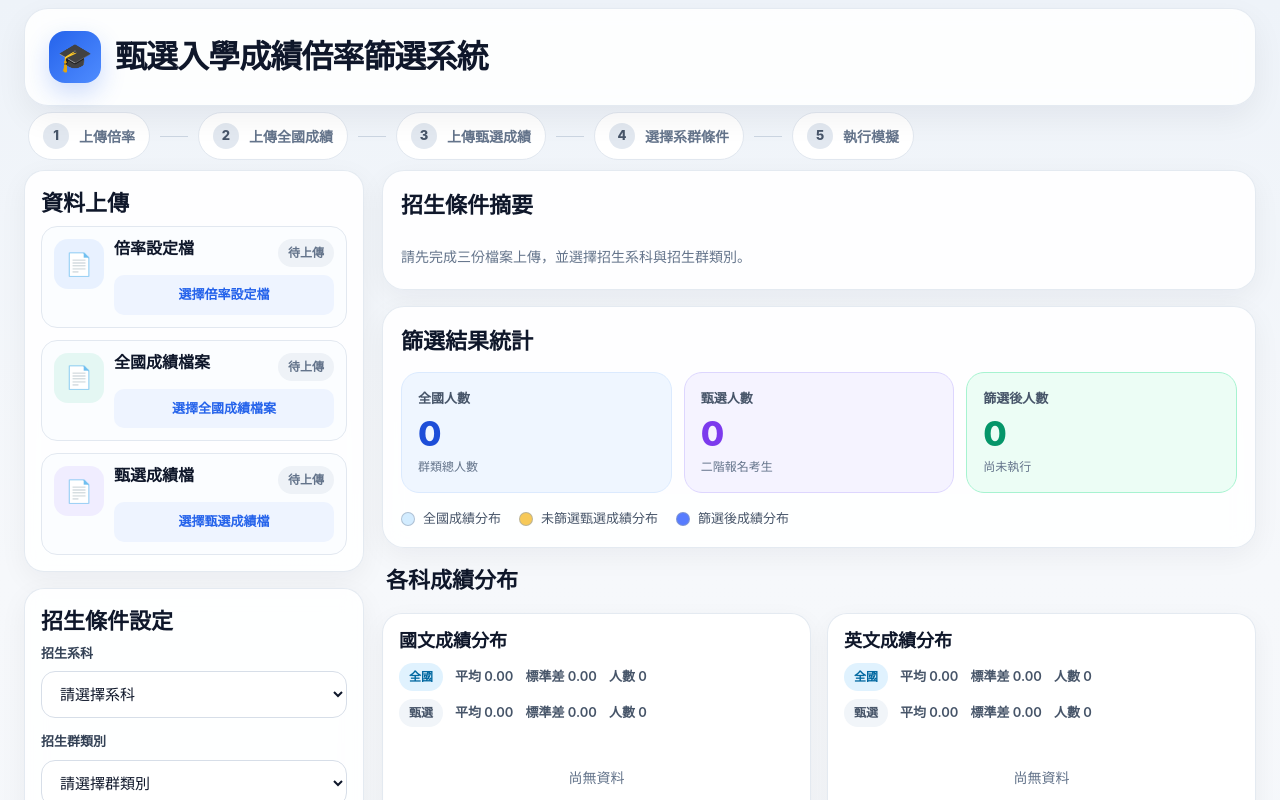
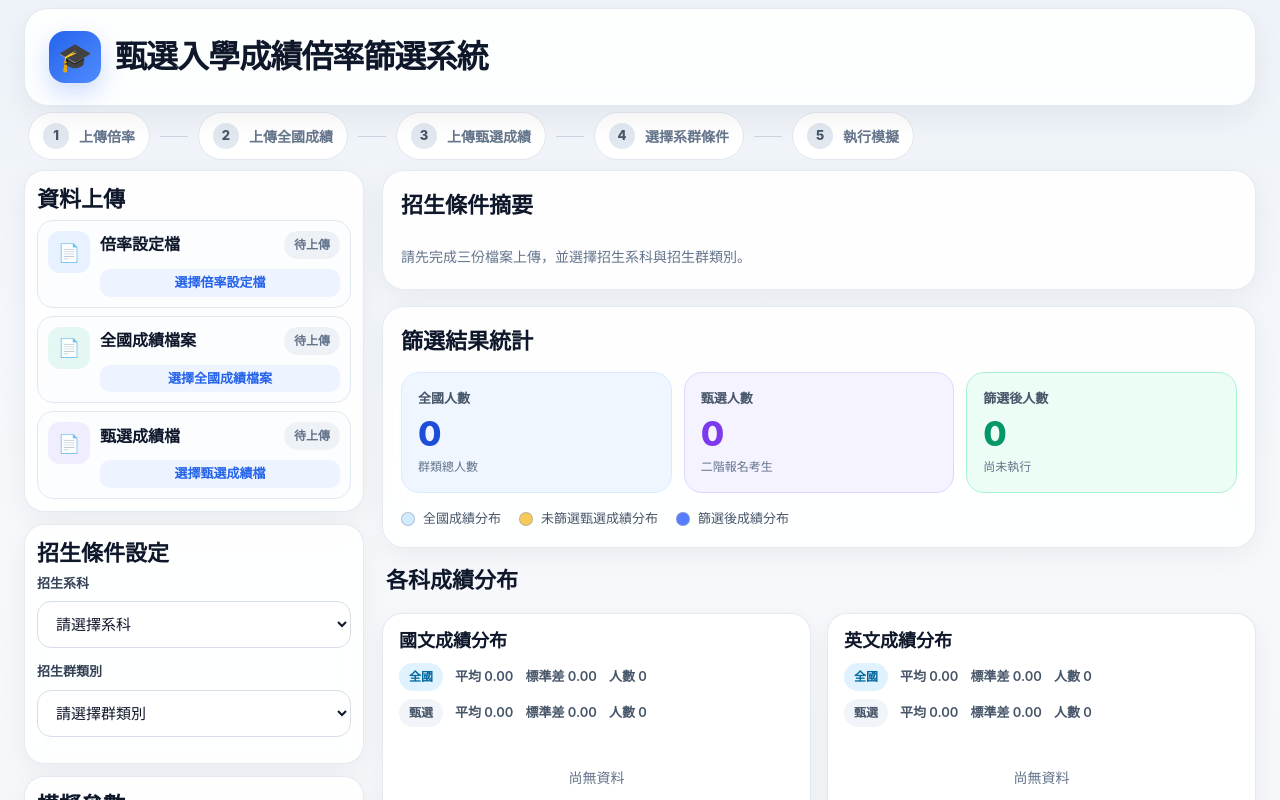
Before and after one commit to Hungming6325/score-ranking-web, a Next.js app: page / in a window 1280 px wide. Shown: the top 800 px of the page. Built offline with nearby package versions, Linux system fonts and the light colour scheme.

Commit message:
update page

```diff
--- a/app/page.tsx
+++ b/app/page.tsx
@@ -776,7 +776,7 @@ function UploadCard({
         📄
       </div>
 
-      <div style={{ flex: 1, minWidth: 0 }}>
+        <div style={uploadContentStyle}>
         <div style={uploadTopRowStyle}>
           <div style={uploadCardTitleStyle}>{title}</div>
 
@@ -1411,7 +1411,7 @@ const layoutStyle: React.CSSProperties = {
 const sidebarStyle: React.CSSProperties = {
   display: "flex",
   flexDirection: "column",
-  gap: "16px",
+  gap: "12px",
 };
 
 const contentStyle: React.CSSProperties = {
@@ -1425,7 +1425,7 @@ const panelStyle: React.CSSProperties = {
   background: "rgba(255,255,255,0.88)",
   border: "1px solid rgba(226,232,240,0.9)",
   borderRadius: "20px",
-  padding: "16px",
+  padding: "12px",
   boxShadow: "0 8px 28px rgba(15,23,42,0.05)",
   backdropFilter: "blur(10px)",
 };
@@ -1434,7 +1434,7 @@ const panelHeaderStyle: React.CSSProperties = {
   fontSize: "22px",
   fontWeight: 800,
   color: "#0f172a",
-  marginBottom: "6px",
+  marginBottom: "4px",
 };
 
 const panelSubtitleStyle: React.CSSProperties = {
@@ -1447,36 +1447,43 @@ const panelSubtitleStyle: React.CSSProperties = {
 const stackStyle: React.CSSProperties = {
   display: "flex",
   flexDirection: "column",
-  gap: "12px",
+  gap: "8px",
 };
 
 const uploadCardStyle: React.CSSProperties = {
   display: "flex",
   gap: "10px",
-  alignItems: "flex-start",
-  padding: "12px",
+  alignItems: "stretch",
+  padding: "10px",
   border: "1px solid #e2e8f0",
   borderRadius: "16px",
   background: "#fbfdff",
 };
 
 const uploadIconStyle: React.CSSProperties = {
-  width: "50px",
-  height: "50px",
-  borderRadius: "14px",
+  width: "42px",
+  height: "42px",
+  borderRadius: "12px",
   display: "flex",
   alignItems: "center",
   justifyContent: "center",
-  fontSize: "22px",
+  fontSize: "18px",
   flexShrink: 0,
+};
+
+const uploadContentStyle: React.CSSProperties = {
+  flex: 1,
+  minWidth: 0,
+  display: "flex",
+  flexDirection: "column",
+  gap: "10px",
 };
 
 const uploadTopRowStyle: React.CSSProperties = {
   display: "flex",
   justifyContent: "space-between",
-  alignItems: "flex-start",
+  alignItems: "center",
   gap: "8px",
-  marginBottom: "8px",
 };
 
 const uploadCardTitleStyle: React.CSSProperties = {
@@ -1513,8 +1520,9 @@ const uploadButtonStyle: React.CSSProperties = {
   color: "#2563eb",
   fontWeight: 800,
   fontSize: "13px",
-  padding: "10px 12px",
+  padding: "6px 10px",
   cursor: "pointer",
+  lineHeight: 1.2,
 };
 
 const fieldBlockStyle: React.CSSProperties = {
```
